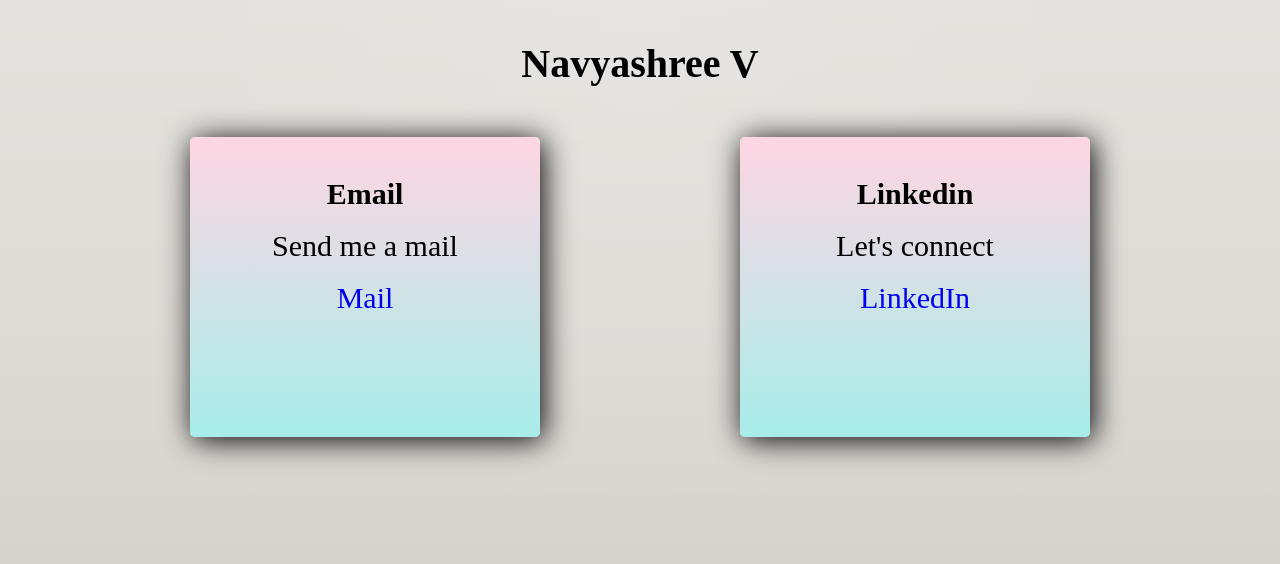
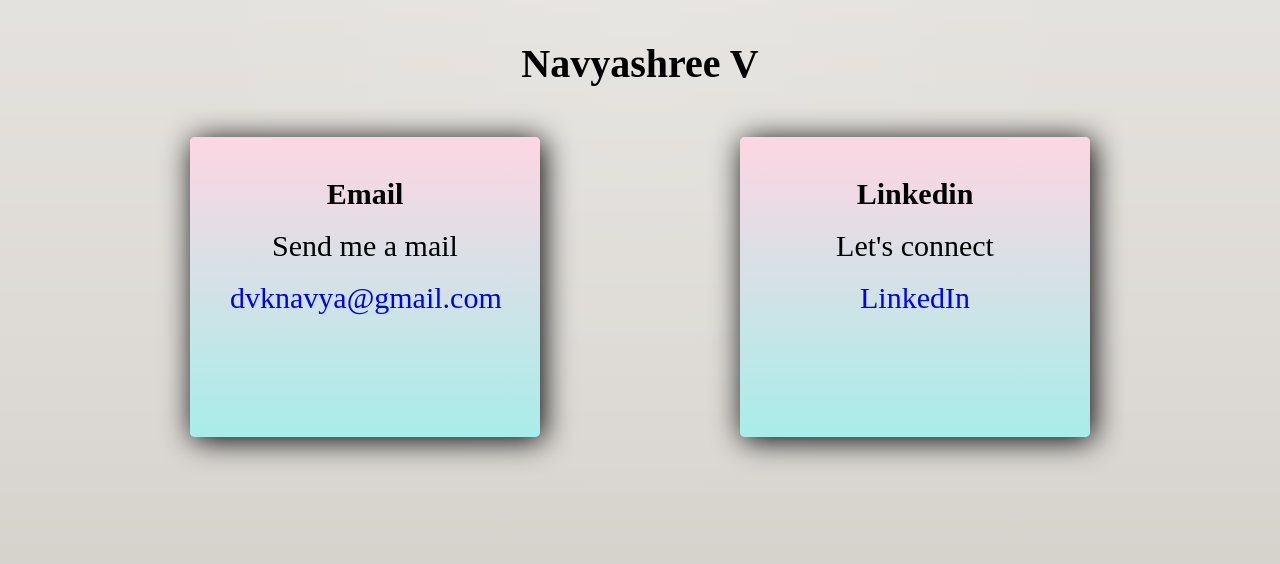
Before and after one commit to navya24shree/portfolio, a plain HTML site: page index2.html in a window 1280 px wide. Drawn offline with Linux system fonts and the light colour scheme.

Commit message:
Update index2.html

```diff
--- a/index2.html
+++ b/index2.html
@@ -13,7 +13,7 @@
             <div class="box1">
                 <h2>Email</h2><br>
                 <p>Send me a mail</p><br>
-                <a href="dvknavya@gmail.com">Mail</a>
+                <a href="dvknavya@gmail.com">dvknavya@gmail.com</a>
             </div>
             <div class="box2">
                 <h2>Linkedin</h2><br>
```
